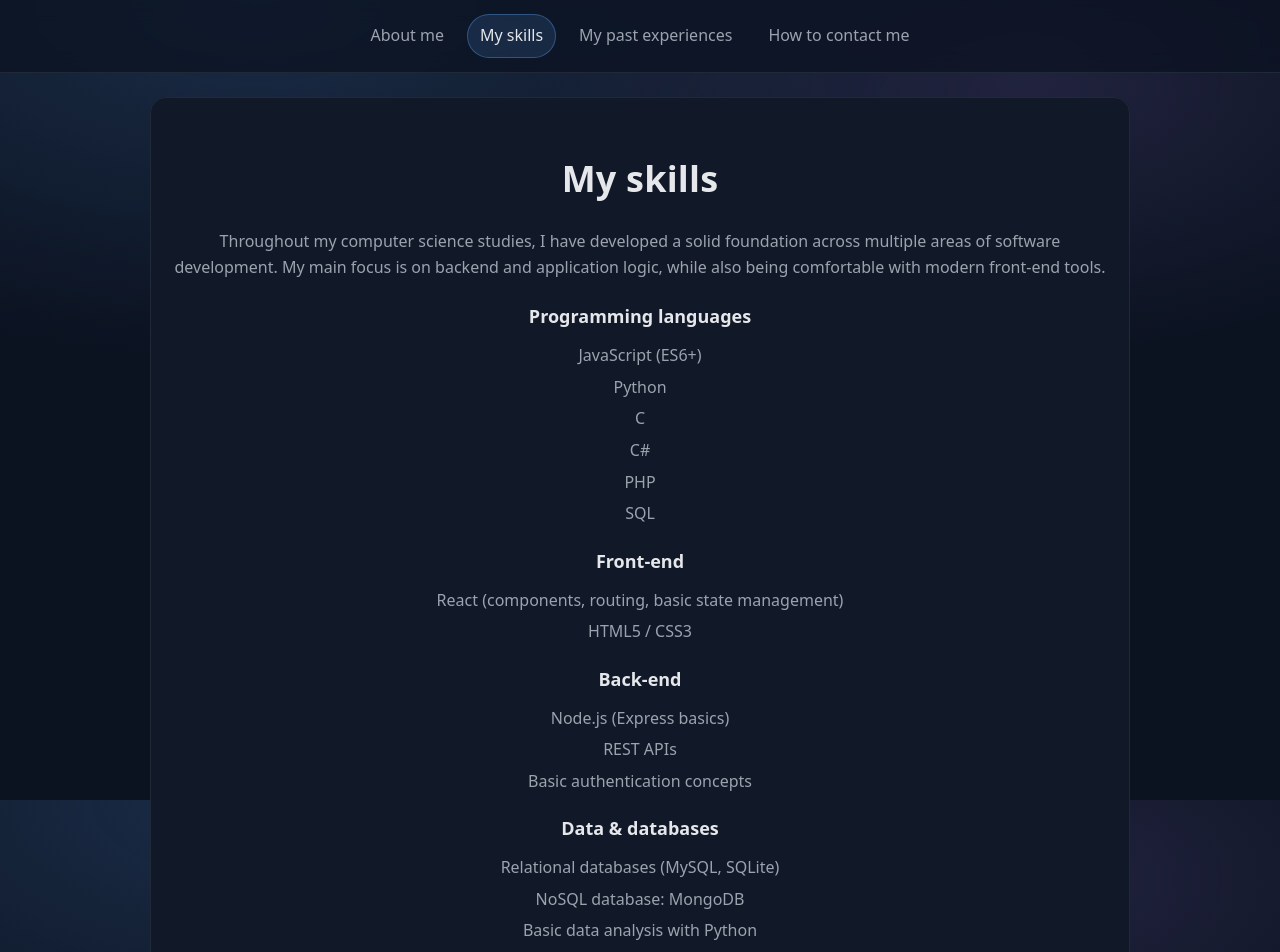
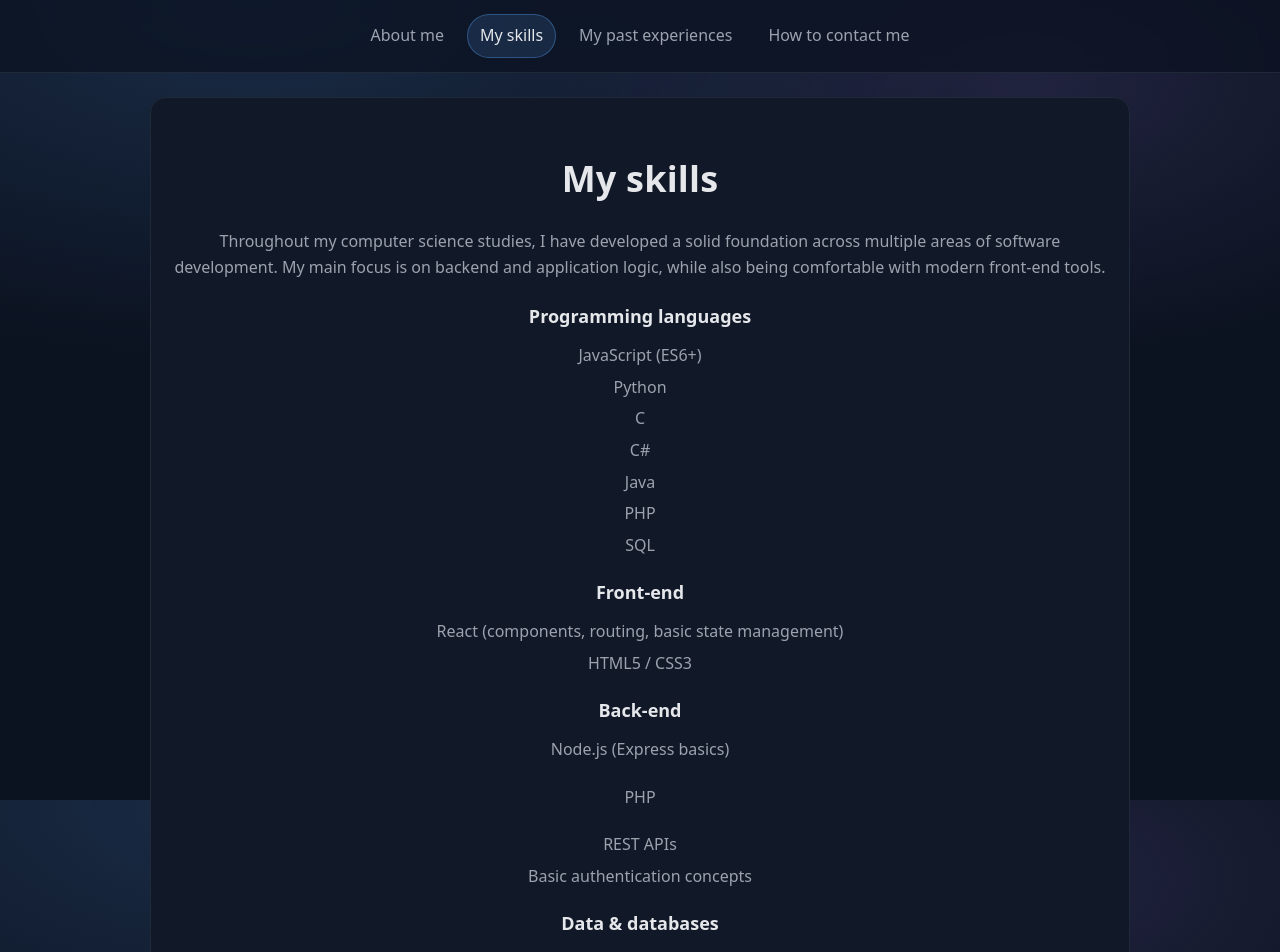
Before and after one commit to QuentinoDelFuego/CV_React, a React (Vite) app in the folder my_app/: page /skills in a window 1280 px wide. Shown: the top 952 px of the page. Built offline with nearby package versions, Linux system fonts and the light colour scheme.

Commit message:
ajout java/php skills

```diff
--- a/my_app/src/pages/Skills.jsx
+++ b/my_app/src/pages/Skills.jsx
@@ -15,6 +15,7 @@ export default function Skills() {
         <li>Python</li>
         <li>C</li>
         <li>C#</li>
+        <li>Java</li>
         <li>PHP</li>
         <li>SQL</li>
       </ul>
@@ -28,6 +29,7 @@ export default function Skills() {
       <h2>Back-end</h2>
       <ul>
         <li>Node.js (Express basics)</li>
+        <p>PHP</p>
         <li>REST APIs</li>
         <li>Basic authentication concepts</li>
       </ul>
```
